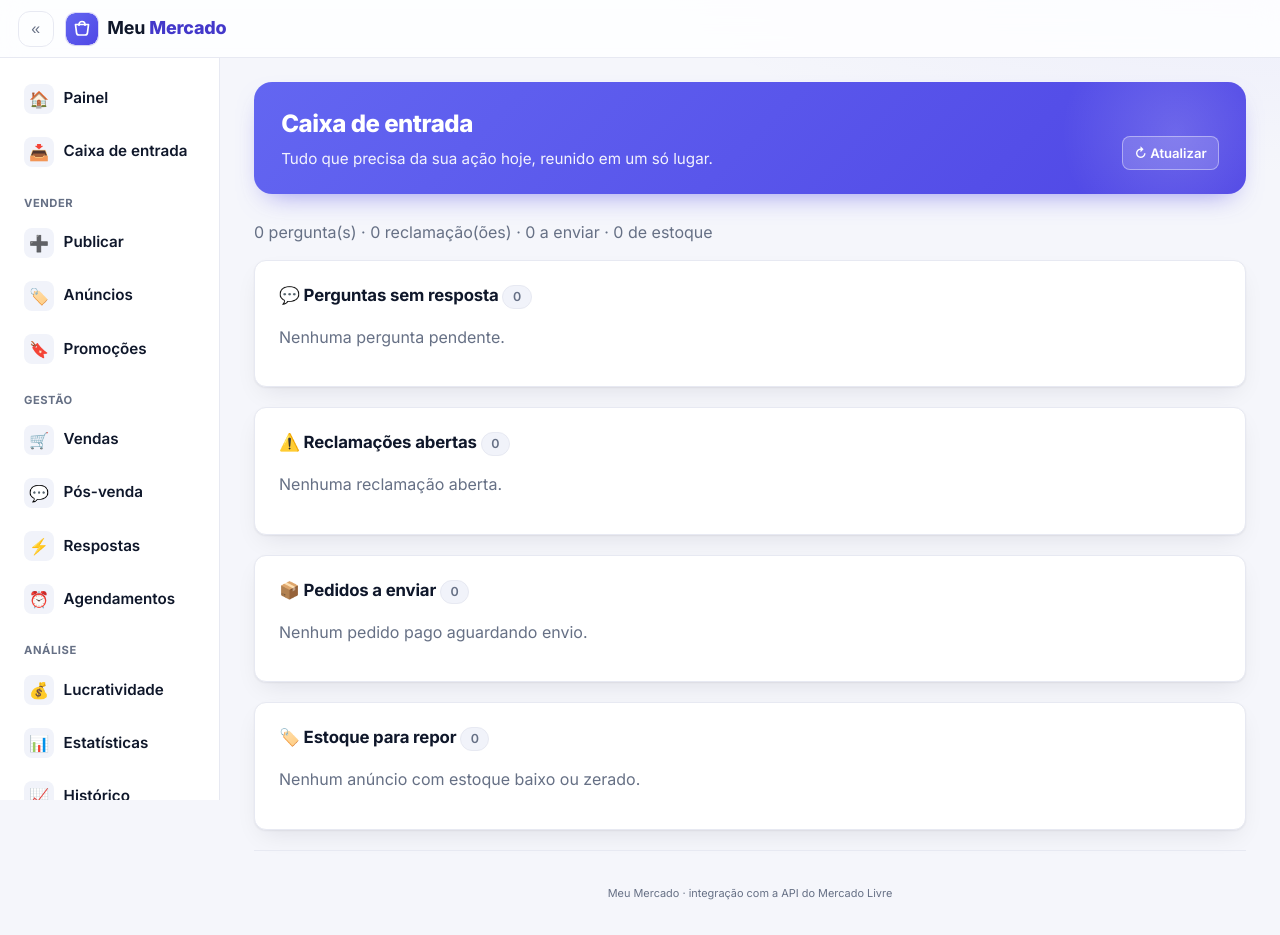
After one commit to tbongiovani-outlook/MeuMercado, a FastAPI app: template templates/caixa_entrada.html in a window 1280 px wide. The commit adds this page. Run offline with FastAPI, Linux system fonts and the light colour scheme; the template is opened without the code that fills it, so the values that code supplies are empty; parts of the project's set-up code (start-up, migrations or seed data) failed here and were passed over.

Commit message:
feat: caixa de entrada unificada (para resolver hoje)
Nova tela /caixa-entrada reune, em paralelo, perguntas sem resposta, reclamacoes abertas, pedidos pagos a enviar e anuncios com estoque baixo/zerado. Acao inline de responder pergunta (com sugestao automatica) que volta para a caixa; links diretos para pos-venda, mensagens do pedido e edicao do anuncio. Item no menu + testes (cobertura 81%).

```diff
--- a/app/main.py
+++ b/app/main.py
@@ -1496,6 +1496,105 @@ def responder_perguntas_massa(
 
 
 # ---------------------------------------------------------------------------
+# Caixa de entrada unificada (tudo que precisa de ação hoje)
+# ---------------------------------------------------------------------------
+def _caixa_entrada_dados(uid: int, respostas: list[dict]) -> dict:
+    """Reúne em paralelo tudo que precisa de ação: perguntas sem resposta,
+    reclamações abertas, pedidos pagos a enviar e anúncios com estoque baixo."""
+    dados: dict = {"perguntas": [], "reclamacoes": [], "a_enviar": [], "estoque": []}
+
+    with ThreadPoolExecutor(max_workers=4) as executor:
+        f_itens = executor.submit(lambda: meli.get_items_details(meli.list_item_ids(uid, limit=50)))
+        f_pedidos = executor.submit(meli.search_orders, uid, 50)
+        f_perguntas = executor.submit(meli.search_questions, uid)
+        f_reclamacoes = executor.submit(meli.search_claims)
+
+    try:
+        perguntas = f_perguntas.result().get("questions", [])
+        for p in perguntas:
+            p["sugestao"] = _sugerir_resposta(p.get("text", ""), respostas)
+        dados["perguntas"] = perguntas
+    except Exception:  # noqa: BLE001
+        pass
+
+    try:
+        c = f_reclamacoes.result()
+        dados["reclamacoes"] = c.get("data", c.get("results", []))
+    except Exception:  # noqa: BLE001
+        pass
+
+    try:
+        dados["a_enviar"] = [o for o in f_pedidos.result() if o.get("status") == "paid"]
+    except Exception:  # noqa: BLE001
+        pass
+
+    try:
+        limite = _limite_estoque_baixo()
+        estoque = []
+        for d in f_itens.result():
+            if d.get("status") != "active":
+                continue
+            qtd = d.get("available_quantity") or 0
+            if qtd == 0:
+                d["nivel_estoque"] = "sem"
+                estoque.append(d)
+            elif qtd <= limite:
+                d["nivel_estoque"] = "baixo"
+                estoque.append(d)
+        dados["estoque"] = estoque
+    except Exception:  # noqa: BLE001
+        pass
+
+    dados["total"] = (
+        len(dados["perguntas"])
+        + len(dados["reclamacoes"])
+        + len(dados["a_enviar"])
+        + len(dados["estoque"])
+    )
+    return dados
+
+
+@app.get("/caixa-entrada")
+def caixa_entrada(request: Request):
+    redirect, _ = _require_ready(request)
+    if redirect:
+        return redirect
+    ctx = _base_context(request)
+    respostas = database.list_quick_replies()
+    ctx.update(
+        {
+            "perguntas": [],
+            "reclamacoes": [],
+            "a_enviar": [],
+            "estoque": [],
+            "total": 0,
+            "respostas": respostas,
+        }
+    )
+    try:
+        me = meli.get_me()
+        ctx.update(_caixa_entrada_dados(me["id"], respostas))
+    except Exception as exc:  # noqa: BLE001
+        ctx["error"] = f"Não foi possível montar a caixa de entrada: {exc}"
+    return templates.TemplateResponse(request, "caixa_entrada.html", ctx)
+
+
+@app.post("/caixa-entrada/responder")
+def caixa_entrada_responder(request: Request, question_id: int = Form(...), text: str = Form(...)):
+    redirect, _ = _require_ready(request)
+    if redirect:
+        return redirect
+    try:
+        meli.answer_question(question_id, text.strip())
+        request.session["flash"] = "Resposta enviada."
+        logger.info("Pergunta %s respondida pela caixa de entrada.", question_id)
+    except Exception as exc:  # noqa: BLE001
+        logger.exception("Falha ao responder pela caixa de entrada")
+        request.session["flash"] = f"Não foi possível responder: {exc}"
+    return _redirect("/caixa-entrada")
+
+
+# ---------------------------------------------------------------------------
 # Estatísticas (visitas)
 # ---------------------------------------------------------------------------
 @app.get("/estatisticas")
--- a/templates/_nav.html
+++ b/templates/_nav.html
@@ -1,6 +1,7 @@
 {% set path = request.url.path %}
 <nav class="nav" aria-label="Navegação principal">
     <a class="nav__item" href="/" title="Painel"{% if path == '/' %} aria-current="page"{% endif %}><span class="nav__icon" aria-hidden="true">🏠</span><span class="nav__label">Painel</span></a>
+    <a class="nav__item" href="/caixa-entrada" title="Caixa de entrada"{% if path.startswith('/caixa-entrada') %} aria-current="page"{% endif %}><span class="nav__icon" aria-hidden="true">📥</span><span class="nav__label">Caixa de entrada</span></a>
 
     <p class="nav__section">Vender</p>
     <a class="nav__item" href="/publicar" title="Publicar"{% if path == '/publicar' %} aria-current="page"{% endif %}><span class="nav__icon" aria-hidden="true">➕</span><span class="nav__label">Publicar</span></a>
--- /dev/null
+++ b/templates/caixa_entrada.html
@@ -0,0 +1,145 @@
+{% extends "base.html" %}
+{% block title %}Caixa de entrada · Meu Mercado{% endblock %}
+{% block nav %}{% include "_nav.html" %}{% endblock %}
+
+{% block hero %}
+<header class="page-header">
+    <div>
+        <h1 class="page-header__title">Caixa de entrada</h1>
+        <p class="page-header__sub">Tudo que precisa da sua ação hoje, reunido em um só lugar.</p>
+    </div>
+    <div class="page-header__actions">
+        <a class="btn btn--ghost btn--sm" href="/caixa-entrada">↻ Atualizar</a>
+    </div>
+</header>
+{% endblock %}
+
+{% block content %}
+{% if flash %}<div class="alert alert--ok" role="status">{{ flash }}</div>{% endif %}
+{% if error %}<div class="alert alert--error" role="alert">{{ error }}</div>{% endif %}
+
+{% if total == 0 and not error %}
+<section class="empty">
+    <div class="empty__icon" aria-hidden="true">✅</div>
+    <h2 class="empty__title">Tudo em dia!</h2>
+    <p>Nenhuma pergunta, reclamação, envio pendente ou estoque baixo no momento.</p>
+</section>
+{% else %}
+
+<p class="cache-info">
+    <span class="muted">
+        {{ perguntas|length }} pergunta(s) · {{ reclamacoes|length }} reclamação(ões) ·
+        {{ a_enviar|length }} a enviar · {{ estoque|length }} de estoque
+    </span>
+</p>
+
+<!-- Perguntas -->
+<section class="card">
+    <h2><span class="ico" aria-hidden="true">💬</span> Perguntas sem resposta <span class="badge">{{ perguntas|length }}</span></h2>
+    {% if perguntas %}
+    <input type="search" class="list-filter" data-target="#ce-perguntas"
+           placeholder="Filtrar perguntas…" aria-label="Filtrar perguntas">
+    <ul class="list" id="ce-perguntas">
+        {% for q in perguntas %}
+        <li>
+            <strong>{{ q.text }}</strong><br>
+            <small class="muted">item {{ q.item_id }} · {{ (q.date_created or '')[:10] }}</small>
+            <form class="reply" method="post" action="/caixa-entrada/responder">
+                <input type="hidden" name="question_id" value="{{ q.id }}">
+                {% if respostas %}
+                <select class="reply__tpl" aria-label="Usar resposta rápida">
+                    <option value="">Resposta rápida…</option>
+                    {% for r in respostas %}
+                    <option value="{{ r.texto }}">{{ r.titulo }}</option>
+                    {% endfor %}
+                </select>
+                {% endif %}
+                <input type="text" name="text" required maxlength="2000"
+                       value="{{ q.sugestao or '' }}" placeholder="Escreva a resposta…">
+                <button class="btn btn--primary btn--sm" type="submit">Responder</button>
+            </form>
+            {% if q.sugestao %}<small class="hint">💡 Sugestão preenchida — revise antes de enviar.</small>{% endif %}
+        </li>
+        {% endfor %}
+    </ul>
+    {% else %}
+    <p class="muted">Nenhuma pergunta pendente.</p>
+    {% endif %}
+</section>
+
+<!-- Reclamações -->
+<section class="card">
+    <h2><span class="ico" aria-hidden="true">⚠️</span> Reclamações abertas <span class="badge">{{ reclamacoes|length }}</span></h2>
+    {% if reclamacoes %}
+    <ul class="list">
+        {% for c in reclamacoes %}
+        <li>
+            <strong>Reclamação {{ c.id }}</strong>
+            {% if c.status %}<span class="badge">{{ c.status }}</span>{% endif %}
+            {% if c.type %}<span class="badge">{{ c.type }}</span>{% endif %}
+            <br>
+            <a class="btn btn--ghost btn--sm" href="/pos-venda">Abrir no pós-venda</a>
+        </li>
+        {% endfor %}
+    </ul>
+    {% else %}
+    <p class="muted">Nenhuma reclamação aberta.</p>
+    {% endif %}
+</section>
+
+<!-- Pedidos a enviar -->
+<section class="card">
+    <h2><span class="ico" aria-hidden="true">📦</span> Pedidos a enviar <span class="badge">{{ a_enviar|length }}</span></h2>
+    {% if a_enviar %}
+    <input type="search" class="list-filter" data-target="#ce-enviar"
+           placeholder="Filtrar pedidos…" aria-label="Filtrar pedidos">
+    <ul class="list" id="ce-enviar">
+        {% for o in a_enviar %}
+        <li>
+            <strong>Pedido {{ o.id }}</strong>
+            {% if o.order_items and o.order_items[0].item %}— {{ o.order_items[0].item.title }}{% endif %}
+            <br>
+            <small class="muted">
+                {{ (o.date_created or '')[:10] }}
+                {% if o.buyer %}· {{ o.buyer.nickname }}{% endif %}
+                · R$ {{ '%.2f'|format(o.total_amount or 0) }}
+            </small>
+            <br>
+            <a class="btn btn--ghost btn--sm" href="/vendas/{{ o.id }}/mensagens">Falar com o comprador</a>
+        </li>
+        {% endfor %}
+    </ul>
+    {% else %}
+    <p class="muted">Nenhum pedido pago aguardando envio.</p>
+    {% endif %}
+</section>
+
+<!-- Estoque -->
+<section class="card">
+    <h2><span class="ico" aria-hidden="true">🏷️</span> Estoque para repor <span class="badge">{{ estoque|length }}</span></h2>
+    {% if estoque %}
+    <input type="search" class="list-filter" data-target="#ce-estoque"
+           placeholder="Filtrar anúncios…" aria-label="Filtrar anúncios">
+    <ul class="list" id="ce-estoque">
+        {% for it in estoque %}
+        <li>
+            <strong>{{ it.title }}</strong>
+            {% if it.nivel_estoque == 'sem' %}
+            <span class="nav__badge">sem estoque</span>
+            {% else %}
+            <span class="nav__badge nav__badge--ok">{{ it.available_quantity }} un.</span>
+            {% endif %}
+            <br>
+            <small class="muted">{{ it.id }}</small>
+            <br>
+            <a class="btn btn--ghost btn--sm" href="/anuncios/{{ it.id }}/editar">Repor estoque</a>
+        </li>
+        {% endfor %}
+    </ul>
+    {% else %}
+    <p class="muted">Nenhum anúncio com estoque baixo ou zerado.</p>
+    {% endif %}
+</section>
+
+{% endif %}
+{% endblock %}
```
Also changed, not shown: tests/test_routes_data.py (+78 -0 lines).
